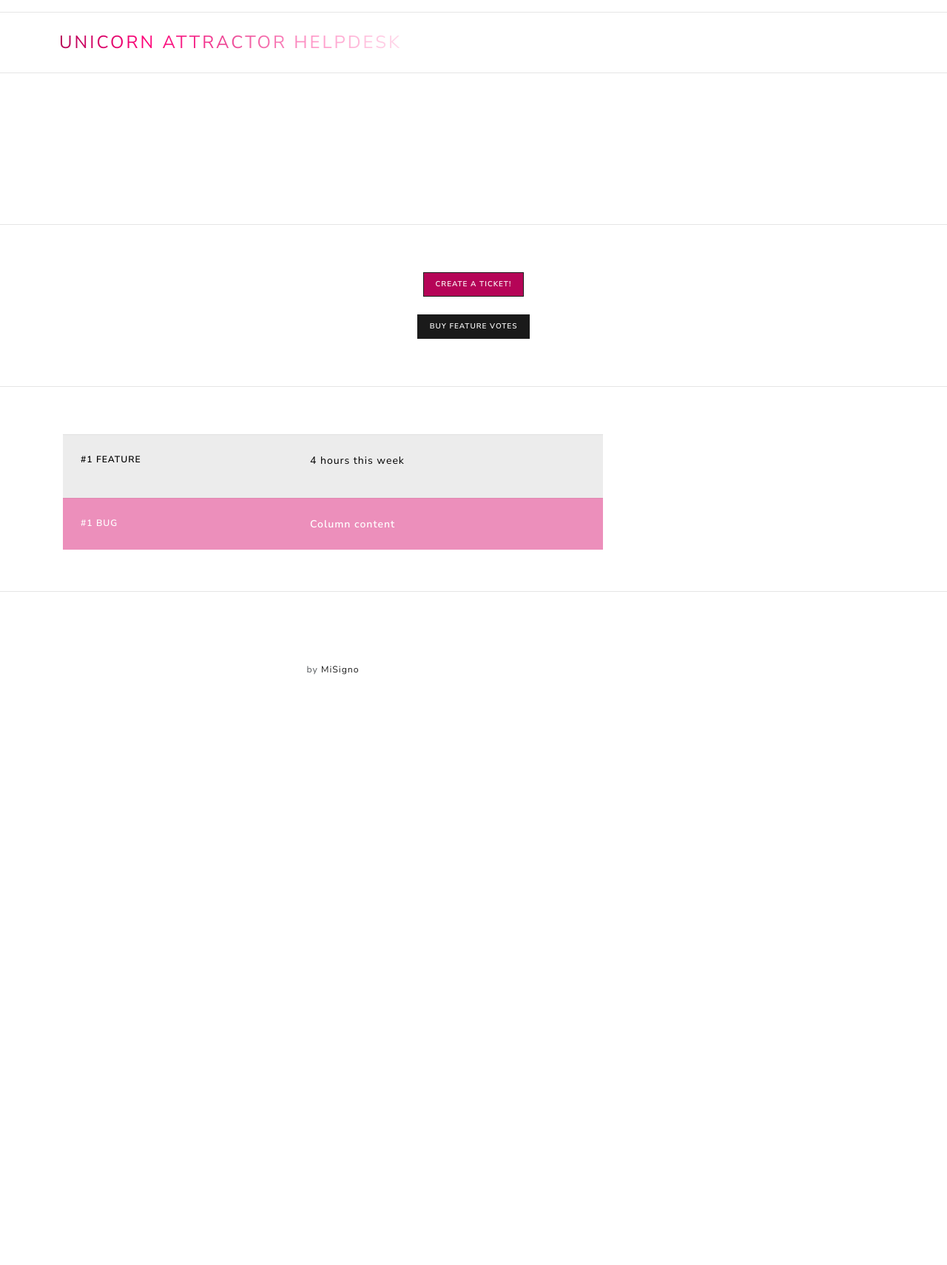
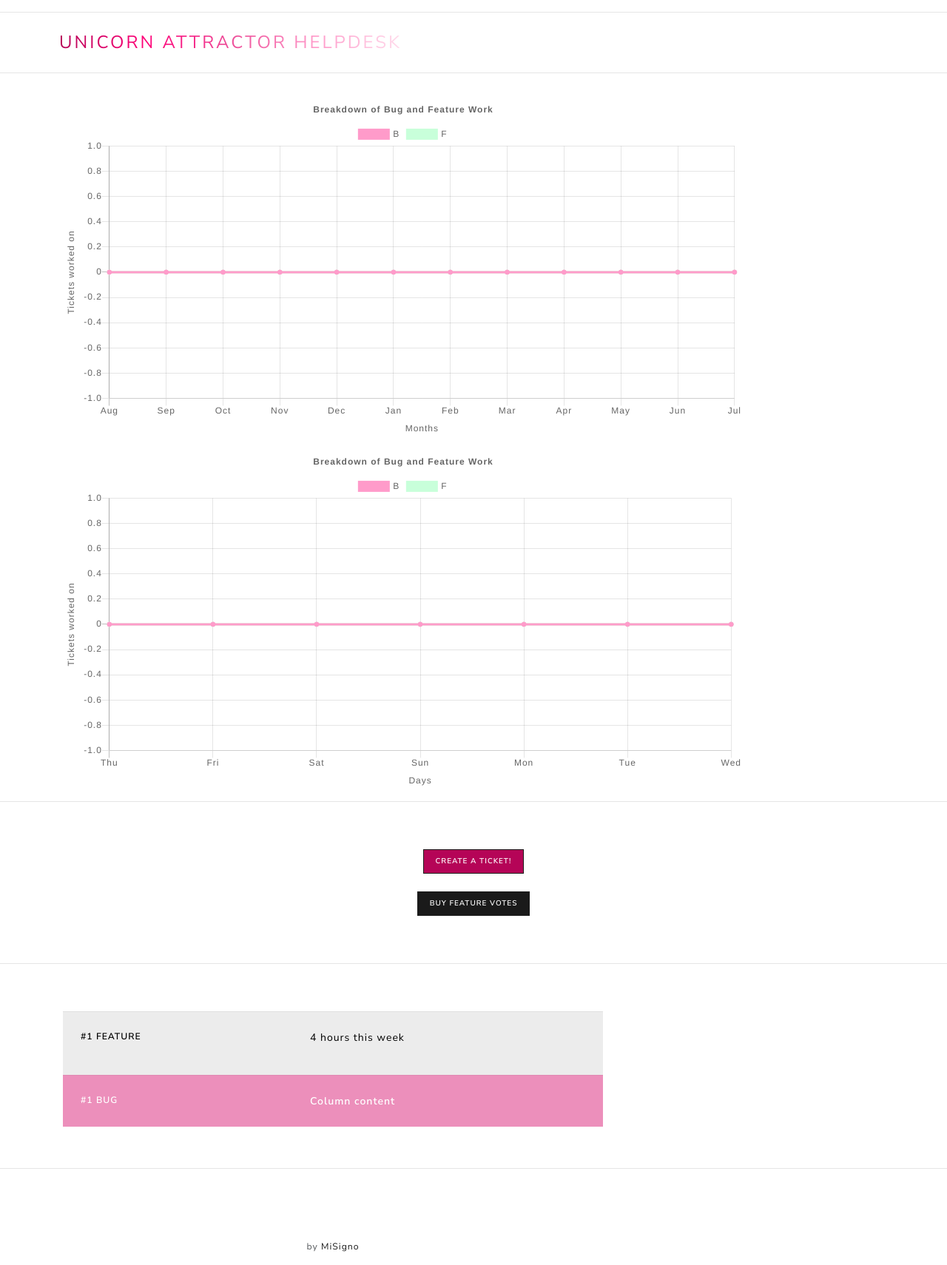
Before and after one commit to Mgsignorelli/unicornticket, a Django app: page / in a window 1280 px wide. Shown: the part 105-1815 px from the top of the page at 74% size. Before the commit the page ends 1017 px from the top, so only its background shows below. Run offline with Django 3.2, Linux system fonts and the light colour scheme; data that the repository does not hold is empty; a map, chart or similar area stays blank; parts of the project's set-up code (start-up, migrations or seed data) failed here and were passed over; some libraries are stand-ins or nearby versions.

Commit message:
add daily breakdown chart to index

```diff
--- a/tickets/templates/index.html
+++ b/tickets/templates/index.html
@@ -26,7 +26,12 @@
     <div class="container">
         <div class="row">
             <div class="col-sm-10 mt-3">
-                <canvas id="breakdown-chart"></canvas>
+                <canvas id="monthly-chart"></canvas>
+            </div>
+        </div>
+        <div class="row">
+            <div class="col-sm-10 mt-3">
+                <canvas id="daily-chart"></canvas>
             </div>
         </div>
     </div>
```
